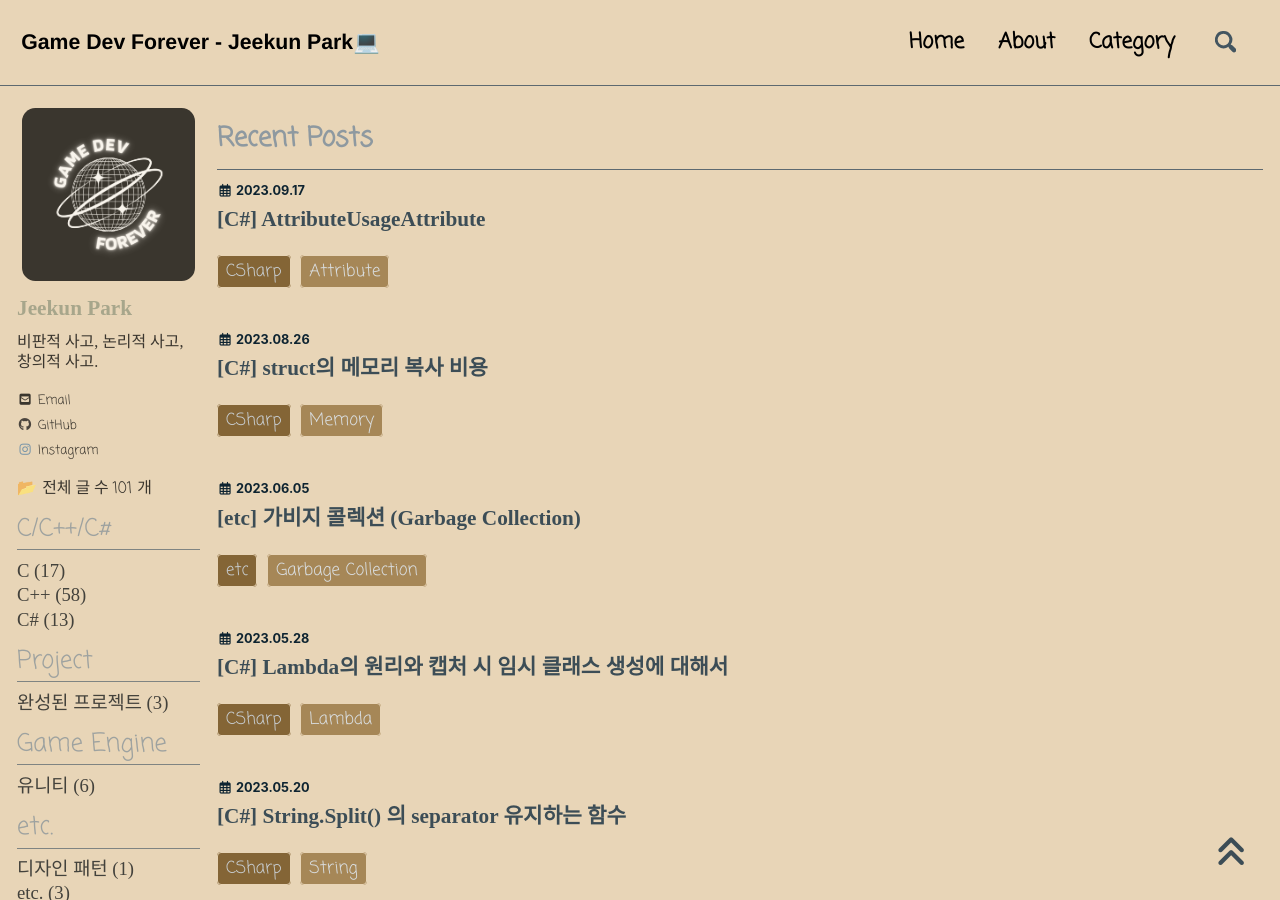
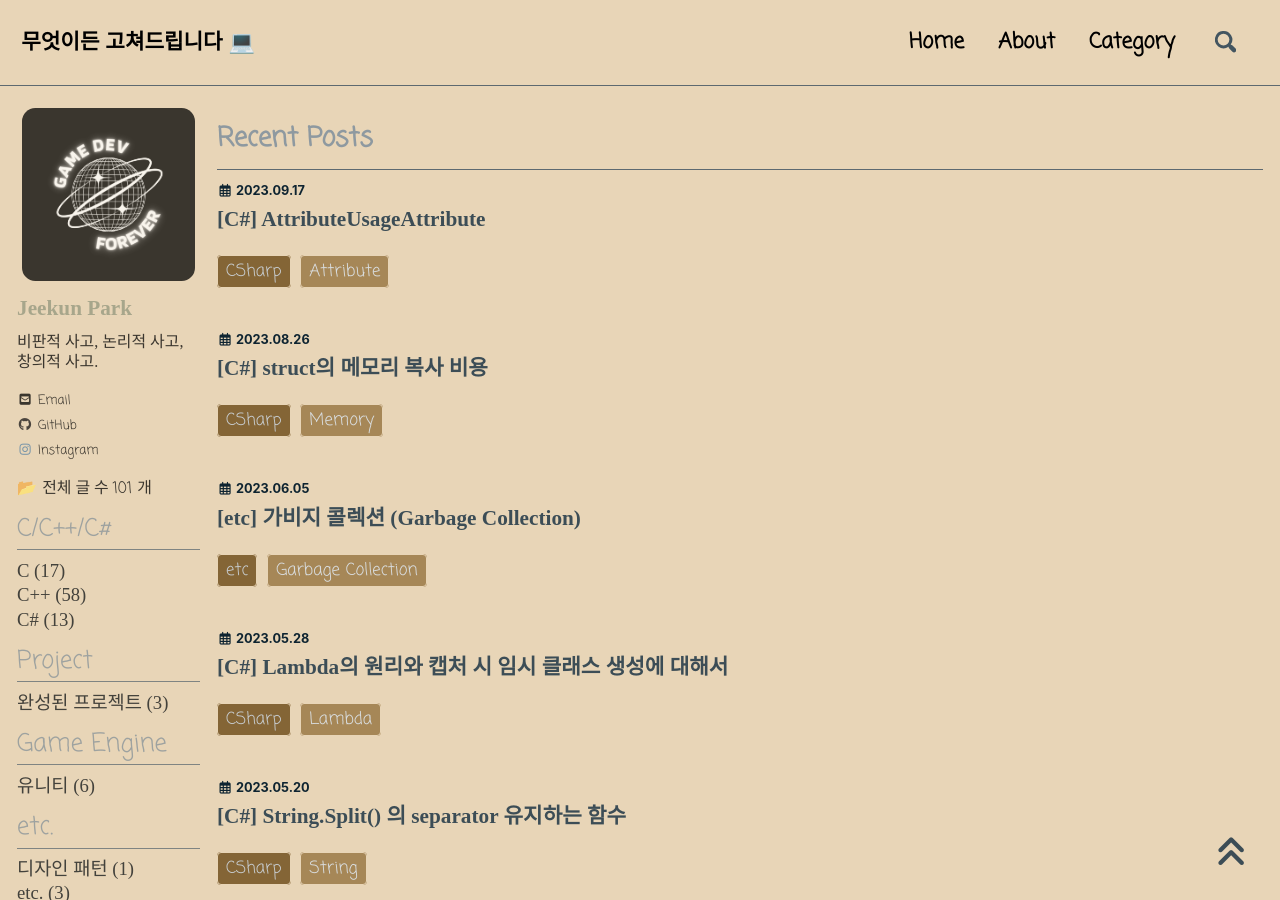
Before and after one commit to jeekpark/jeekpark.github.io, a Jekyll site: the page built from index.html, in a window 1280 px wide and 900 px high. Built offline with Jekyll 4.4.1, drawn with Linux system fonts in a browser that asks for light colours; cached includes are drawn as plain includes; nearby versions of some CDN libraries; some web fonts are replaced; the list of posts is cut into pages by our own code.

Commit message:
Feat: title

```diff
--- a/_config.yml
+++ b/_config.yml
@@ -16,7 +16,7 @@ minimal_mistakes_skin    : "dark" # "default"  "air", "aqua", "contrast", , "dir
 
 # Site Settings
 locale                   : "ko-KR"
-title                    : " Game Dev Forever - Jeekun Park💻"
+title                    : " 무엇이든 고쳐드립니다 💻"
 title_separator          : "-"
 subtitle                 : # site tagline that appears below site title in masthead
 name                     : "Jeekun Park"
```
